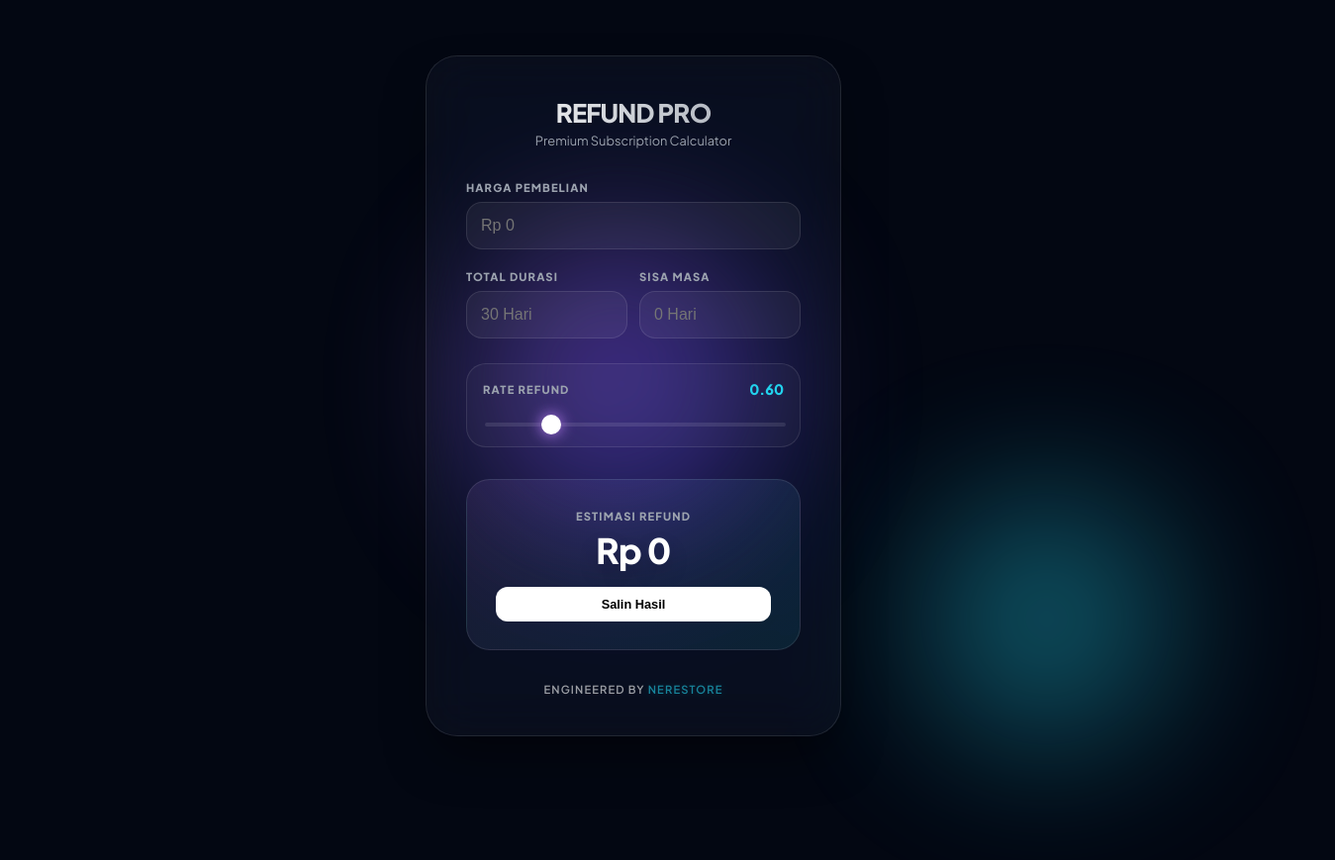
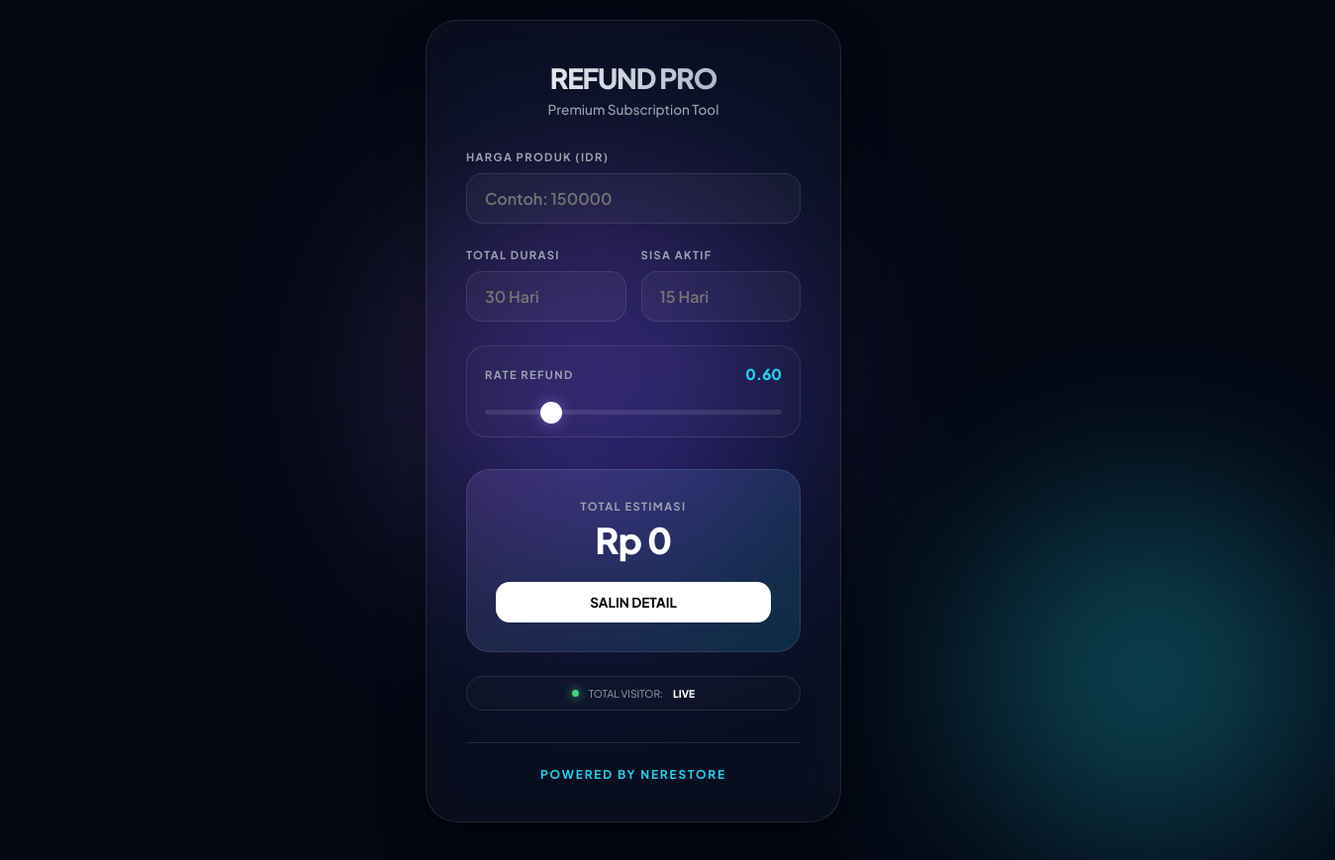
Before and after one commit to Errenris/kalkulator, a plain HTML site: page index.html in a window 1280 px wide. Shown: the whole page at 99% size, 1349 px wide, since content can reach past the window. Before the commit the page ends 800 px from the top, so only its background shows below. Drawn offline with Linux system fonts and the light colour scheme; no server answers.

Commit message:
Update index.html

```diff
--- a/index.html
+++ b/index.html
@@ -3,162 +3,167 @@
 <head>
     <meta charset="UTF-8">
     <meta name="viewport" content="width=device-width, initial-scale=1.0">
-    <title>Refund Pro | Nerestore</title>
-    <link href="https://fonts.googleapis.com/css2?family=Plus+Jakarta+Sans:wght@400;600;800&display=swap" rel="stylesheet">
+    <title>Refund Pro | Nerestore Official</title>
+
+    <link href="https://fonts.googleapis.com/css2?family=Plus+Jakarta+Sans:wght@400;500;600;700;800&display=swap" rel="stylesheet">
+
     <style>
         :root {
             --primary: #c084fc;
             --accent: #22d3ee;
             --bg: #030712;
             --glass: rgba(255, 255, 255, 0.03);
+            --glass-hover: rgba(255, 255, 255, 0.06);
             --glass-border: rgba(255, 255, 255, 0.1);
             --text: #ffffff;
-            --text-muted: #9ca3af;
+            --text-dim: #9ca3af;
         }
 
         * {
             box-sizing: border-box;
+            margin: 0;
+            padding: 0;
+            font-family: 'Plus Jakarta Sans', sans-serif;
             -webkit-tap-highlight-color: transparent;
         }
 
         body {
-            font-family: 'Plus Jakarta Sans', sans-serif;
             background-color: var(--bg);
             color: var(--text);
             display: flex;
             justify-content: center;
             align-items: center;
             min-height: 100vh;
-            margin: 0;
             padding: 20px;
-            overflow: hidden; /* Mencegah scroll dari blob dekorasi */
+            overflow-x: hidden;
         }
 
-        /* Dekorasi Background - Blobs */
+        /* Animated Blobs Background */
         .blob {
             position: absolute;
-            width: 300px;
-            height: 300px;
+            width: 400px;
+            height: 400px;
             background: linear-gradient(135deg, var(--primary), #4f46e5);
-            filter: blur(80px);
+            filter: blur(100px);
             border-radius: 50%;
             z-index: -1;
-            opacity: 0.4;
-            animation: move 20s infinite alternate;
+            opacity: 0.3;
+            animation: float 25s infinite alternate ease-in-out;
         }
 
         .blob-2 {
-            bottom: 10%;
-            right: 10%;
+            bottom: -50px;
+            right: -50px;
             background: var(--accent);
-            width: 250px;
-            height: 250px;
-            animation-delay: -5s;
+            width: 350px;
+            height: 350px;
+            animation-delay: -7s;
         }
 
-        @keyframes move {
-            from { transform: translate(-20%, -20%); }
-            to { transform: translate(20%, 20%); }
+        @keyframes float {
+            from { transform: translate(-10%, -10%) rotate(0deg); }
+            to { transform: translate(15%, 15%) rotate(10deg); }
         }
 
-        .container {
+        /* Main Card Container */
+        .card {
             background: var(--glass);
-            backdrop-filter: blur(25px) saturate(150%);
-            -webkit-backdrop-filter: blur(25px) saturate(150%);
+            backdrop-filter: blur(24px) saturate(160%);
+            -webkit-backdrop-filter: blur(24px) saturate(160%);
             border: 1px solid var(--glass-border);
             border-radius: 32px;
             padding: 2.5rem;
             width: 100%;
             max-width: 420px;
-            box-shadow: 0 25px 50px -12px rgba(0, 0, 0, 0.5);
-            position: relative;
+            box-shadow: 0 25px 50px -12px rgba(0, 0, 0, 0.6);
+            transition: transform 0.3s ease;
         }
 
+        /* Header Styling */
         .header {
             text-align: center;
             margin-bottom: 2rem;
         }
 
         .header h1 {
-            font-size: 1.6rem;
+            font-size: 1.75rem;
             font-weight: 800;
-            margin: 0;
-            letter-spacing: -0.03em;
-            background: linear-gradient(to right, #fff, var(--text-muted));
+            letter-spacing: -0.04em;
+            background: linear-gradient(to right, #ffffff, #94a3b8);
             -webkit-background-clip: text;
             -webkit-text-fill-color: transparent;
         }
 
         .header p {
-            color: var(--text-muted);
-            font-size: 0.8rem;
-            margin-top: 4px;
+            color: var(--text-dim);
+            font-size: 0.85rem;
+            margin-top: 6px;
             font-weight: 500;
         }
+
+        /* Form Controls */
+        .field { margin-bottom: 1.5rem; }
 
         label {
             display: block;
             font-size: 0.7rem;
             font-weight: 700;
             text-transform: uppercase;
-            letter-spacing: 0.1em;
-            margin-bottom: 8px;
-            color: var(--text-muted);
-        }
-
-        .input-wrapper {
-            margin-bottom: 1.25rem;
+            letter-spacing: 0.12em;
+            color: var(--text-dim);
+            margin-bottom: 10px;
         }
 
         input[type="number"] {
             width: 100%;
-            background: rgba(255, 255, 255, 0.05);
+            background: rgba(255, 255, 255, 0.04);
             border: 1px solid var(--glass-border);
             border-radius: 16px;
-            padding: 14px;
+            padding: 14px 18px;
             color: white;
             font-size: 1rem;
-            transition: all 0.3s cubic-bezier(0.4, 0, 0.2, 1);
+            font-weight: 600;
+            transition: 0.3s cubic-bezier(0.4, 0, 0.2, 1);
         }
 
         input[type="number"]:focus {
             outline: none;
             border-color: var(--primary);
-            background: rgba(255, 255, 255, 0.1);
+            background: rgba(255, 255, 255, 0.08);
             box-shadow: 0 0 20px rgba(192, 132, 252, 0.15);
         }
 
         .grid {
             display: grid;
             grid-template-columns: 1fr 1fr;
-            gap: 12px;
+            gap: 15px;
         }
 
-        .slider-box {
-            background: rgba(255, 255, 255, 0.03);
-            padding: 16px;
+        /* Slider Styling */
+        .slider-group {
+            background: rgba(255, 255, 255, 0.02);
+            padding: 18px;
             border-radius: 20px;
             border: 1px solid var(--glass-border);
-            margin-top: 5px;
         }
 
-        .slider-info {
+        .slider-header {
             display: flex;
             justify-content: space-between;
             align-items: center;
-            margin-bottom: 12px;
+            margin-bottom: 15px;
         }
 
         #rateValue {
             color: var(--accent);
             font-weight: 800;
-            font-size: 0.9rem;
+            font-size: 0.95rem;
         }
 
         input[type="range"] {
             -webkit-appearance: none;
             width: 100%;
-            height: 4px;
+            height: 5px;
             background: rgba(255, 255, 255, 0.1);
             border-radius: 10px;
             cursor: pointer;
@@ -166,77 +171,95 @@
 
         input[type="range"]::-webkit-slider-thumb {
             -webkit-appearance: none;
-            width: 20px;
-            height: 20px;
-            background: #fff;
+            width: 22px;
+            height: 22px;
+            background: #ffffff;
             border-radius: 50%;
-            box-shadow: 0 0 15px var(--primary);
-            transition: 0.2s;
+            box-shadow: 0 0 15px rgba(192, 132, 252, 0.5);
+            transition: 0.2s ease;
         }
 
-        input[type="range"]::-webkit-slider-thumb:hover {
-            transform: scale(1.1);
-        }
-
-        /* Area Hasil */
-        .result-card {
+        /* Result Display */
+        .result-box {
             margin-top: 2rem;
             padding: 1.8rem;
-            background: linear-gradient(135deg, rgba(192, 132, 252, 0.1), rgba(34, 211, 238, 0.1));
+            background: linear-gradient(135deg, rgba(192, 132, 252, 0.15), rgba(34, 211, 238, 0.15));
             border-radius: 24px;
             border: 1px solid rgba(255, 255, 255, 0.1);
             text-align: center;
+            position: relative;
         }
 
         #totalRefund {
-            font-size: 2.2rem;
+            font-size: 2.25rem;
             font-weight: 800;
-            margin: 0;
+            margin: 5px 0;
             letter-spacing: -0.02em;
-            text-shadow: 0 10px 20px rgba(0,0,0,0.2);
+            color: #fff;
         }
 
-        .copy-btn {
+        .btn-copy {
             margin-top: 15px;
-            background: #fff;
-            color: #000;
+            background: #ffffff;
+            color: #000000;
             border: none;
-            padding: 10px 20px;
-            border-radius: 12px;
-            font-size: 0.8rem;
+            padding: 12px 20px;
+            border-radius: 14px;
+            font-size: 0.85rem;
             font-weight: 700;
             cursor: pointer;
-            transition: all 0.2s ease;
             width: 100%;
+            transition: all 0.3s ease;
         }
 
-        .copy-btn:hover {
+        .btn-copy:hover {
             transform: translateY(-2px);
-            box-shadow: 0 5px 15px rgba(255, 255, 255, 0.2);
+            box-shadow: 0 10px 20px rgba(255, 255, 255, 0.15);
         }
+
+        /* Statistics Footer */
+        .stats {
+            margin-top: 1.5rem;
+            display: flex;
+            justify-content: center;
+            align-items: center;
+            gap: 10px;
+            font-size: 0.65rem;
+            color: var(--text-dim);
+            background: rgba(255, 255, 255, 0.02);
+            padding: 10px;
+            border-radius: 100px;
+            border: 1px solid var(--glass-border);
+        }
+
+        .pulse {
+            width: 7px;
+            height: 7px;
+            background: #4ade80;
+            border-radius: 50%;
+            box-shadow: 0 0 10px #4ade80;
+            animation: blink 1.5s infinite;
+        }
+
+        @keyframes blink { 0% { opacity: 0.3; } 50% { opacity: 1; } 100% { opacity: 0.3; } }
 
         footer {
             margin-top: 2rem;
             text-align: center;
-            opacity: 0.6;
+            border-top: 1px solid var(--glass-border);
+            padding-top: 1.5rem;
         }
 
-        .dev-tag {
-            font-size: 0.7rem;
-            font-weight: 600;
-            letter-spacing: 0.1em;
-        }
-
-        .dev-name {
+        .nerestore-brand {
+            font-size: 0.75rem;
+            font-weight: 700;
+            letter-spacing: 0.15em;
             color: var(--accent);
-            text-shadow: 0 0 10px rgba(34, 211, 238, 0.3);
+            text-transform: uppercase;
         }
 
         input::-webkit-outer-spin-button,
-        input::-webkit-inner-spin-button {
-            -webkit-appearance: none;
-            margin: 0;
-        }
+        input::-webkit-inner-spin-button { -webkit-appearance: none; margin: 0; }
     </style>
 </head>
 <body>
@@ -244,84 +267,112 @@
 <div class="blob"></div>
 <div class="blob blob-2"></div>
 
-<div class="container">
+<div class="card">
     <div class="header">
         <h1>REFUND PRO</h1>
-        <p>Premium Subscription Calculator</p>
+        <p>Premium Subscription Tool</p>
     </div>
 
-    <div class="input-wrapper">
-        <label>Harga Pembelian</label>
-        <input type="number" id="hargaBeli" placeholder="Rp 0" oninput="calculate()">
+    <div class="field">
+        <label>Harga Produk (IDR)</label>
+        <input type="number" id="hargaBeli" placeholder="Contoh: 150000" oninput="calculate()">
     </div>
 
     <div class="grid">
-        <div class="input-wrapper">
+        <div class="field">
             <label>Total Durasi</label>
             <input type="number" id="totalDurasi" placeholder="30 Hari" oninput="calculate()">
         </div>
-        <div class="input-wrapper">
-            <label>Sisa Masa</label>
-            <input type="number" id="sisaMasa" placeholder="0 Hari" oninput="calculate()">
+        <div class="field">
+            <label>Sisa Aktif</label>
+            <input type="number" id="sisaMasa" placeholder="15 Hari" oninput="calculate()">
         </div>
     </div>
 
-    <div class="slider-box">
-        <div class="slider-info">
+    <div class="field slider-group">
+        <div class="slider-header">
             <label style="margin:0">Rate Refund</label>
             <span id="rateValue">0.60</span>
         </div>
         <input type="range" id="rateRefund" min="0.50" max="1.00" step="0.01" value="0.60" oninput="calculate()">
     </div>
 
-    <div class="result-card">
-        <label style="margin-bottom: 5px;">Estimasi Refund</label>
+    <div class="result-box">
+        <label style="margin-bottom: 2px;">Total Estimasi</label>
         <h2 id="totalRefund">Rp 0</h2>
-        <button class="copy-btn" onclick="copyResult()">Salin Hasil</button>
+        <button class="btn-copy" onclick="copyToClipboard()">SALIN DETAIL</button>
+    </div>
+
+    <div class="stats">
+        <div class="pulse"></div>
+        <span>TOTAL VISITOR: </span>
+        <span id="visitorCount" style="color: #fff; font-weight: 800;">...</span>
     </div>
 
     <footer>
-        <div class="dev-tag">ENGINEERED BY <span class="dev-name">NERESTORE</span></div>
+        <div class="nerestore-brand">Powered by Nerestore</div>
     </footer>
 </div>
 
 <script>
+    // FUNGSI VISITOR COUNTER
+    // Namespace 'nerestore-final' memastikan hitungan mulai dari baru untuk project ini
+    async function initCounter() {
+        try {
+            const res = await fetch('https://api.countapi.xyz/hit/nerestore-final-calc/visits');
+            const data = await res.json();
+            document.getElementById('visitorCount').innerText = data.value.toLocaleString();
+        } catch (e) {
+            document.getElementById('visitorCount').innerText = "LIVE";
+        }
+    }
+    initCounter();
+
+    // LOGIKA PERHITUNGAN
     function calculate() {
-        const hargaBeli = parseFloat(document.getElementById('hargaBeli').value) || 0;
-        const totalDurasi = parseFloat(document.getElementById('totalDurasi').value) || 0;
-        const sisaMasa = parseFloat(document.getElementById('sisaMasa').value) || 0;
-        const rateRefund = parseFloat(document.getElementById('rateRefund').value);
+        const harga = parseFloat(document.getElementById('hargaBeli').value) || 0;
+        const total = parseFloat(document.getElementById('totalDurasi').value) || 0;
+        const sisa = parseFloat(document.getElementById('sisaMasa').value) || 0;
+        const rate = parseFloat(document.getElementById('rateRefund').value);
 
-        document.getElementById('rateValue').innerText = rateRefund.toFixed(2);
+        document.getElementById('rateValue').innerText = rate.toFixed(2);
 
-        let refund = 0;
-        if (totalDurasi > 0 && sisaMasa > 0) {
-            const sisaValid = sisaMasa > totalDurasi ? totalDurasi : sisaMasa;
-            refund = (sisaValid / totalDurasi) * hargaBeli * rateRefund;
+        let hasil = 0;
+        if (total > 0 && sisa > 0) {
+            const sisaValid = sisa > total ? total : sisa;
+            // Rumus: (Sisa/Total) * Harga * Rate
+            hasil = (sisaValid / total) * harga * rate;
         }
 
-        const formatter = new Intl.NumberFormat('id-ID', {
+        const formatIDR = new Intl.NumberFormat('id-ID', {
             style: 'currency',
             currency: 'IDR',
             minimumFractionDigits: 0
         });
 
-        document.getElementById('totalRefund').innerText = formatter.format(Math.floor(refund));
+        document.getElementById('totalRefund').innerText = formatIDR.format(Math.floor(hasil));
     }
 
-    function copyResult() {
-        const hasil = document.getElementById('totalRefund').innerText;
+    // FUNGSI COPY
+    function copyToClipboard() {
+        const total = document.getElementById('totalRefund').innerText;
         const sisa = document.getElementById('sisaMasa').value || 0;
-        const text = `Estimasi Refund (${sisa} hari): ${hasil}\nProcessed by Nerestore`;
+        const harga = document.getElementById('hargaBeli').value || 0;
 
-        navigator.clipboard.writeText(text).then(() => {
-            const btn = document.querySelector('.copy-btn');
-            const originalText = btn.innerText;
-            btn.innerText = 'Copied to Clipboard! ✅';
-            btn.style.background = '#22d3ee';
+        const teks = `📝 *DETAIL REFUND NERESTORE*\n\n` +
+                     `• Harga Beli: Rp ${Number(harga).toLocaleString('id-ID')}\n` +
+                     `• Sisa Durasi: ${sisa} Hari\n` +
+                     `• Estimasi Refund: *${total}*\n\n` +
+                     `_Processed by Nerestore Official_`;
+
+        navigator.clipboard.writeText(teks).then(() => {
+            const btn = document.querySelector('.btn-copy');
+            const original = btn.innerText;
+            btn.innerText = 'BERHASIL DISALIN! ✅';
+            btn.style.background = '#4ade80';
 
             setTimeout(() => {
-                btn.innerText = originalText;
+                btn.innerText = original;
                 btn.style.background = '#fff';
             }, 2000);
         });
```
